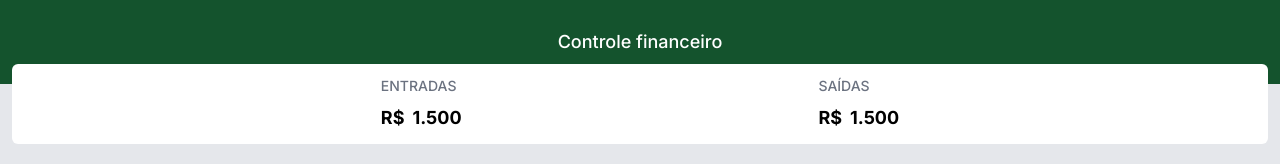
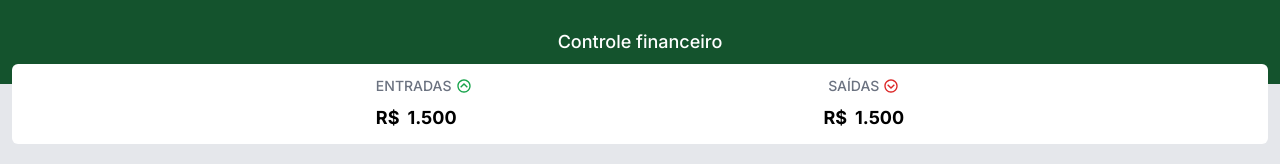
Before and after one commit to Alice-Lira/controle-financeiro, a Next.js app: page / in a window 1280 px wide. Shown: the top 164 px of the page. Built offline with nearby package versions, Linux system fonts and the light colour scheme.

Commit message:
adicionado icone de entrada e saida

```diff
--- a/src/app/components/card.js
+++ b/src/app/components/card.js
@@ -1,10 +1,17 @@
+'use client'
+import { BiChevronUpCircle } from "react-icons/bi"
+import { BiChevronDownCircle } from "react-icons/bi";
+
 export default function Card() {
     return (
         <div className="w-full absolute top-0 left-0 z-10">
             <div className="w-full absolute top-16 z-20 px-3">
                 <div className="bg-white p-3 rounded-md flex justify-evenly items-center">
                     <div className="flex flex-col">
-                        <p className="text-sm uppercase text-gray-500 font-medium">Entradas</p>
+                        <div className="flex gap-1 items-center justify-center">
+                            <p className="text-sm uppercase text-gray-500 font-medium ">Entradas</p>
+                            <BiChevronUpCircle className="text-green-600"/>
+                        </div>
                         <div className="flex gap-2 pt-2">
                             <span className="font-bold text-lg">R$</span>
                             <span className="font-bold text-lg">1.500</span>
@@ -13,7 +20,11 @@ export default function Card() {
                     </div>
 
                     <div className="flex flex-col ">
-                        <p className="text-sm uppercase text-gray-500 font-medium">Saídas</p>
+                        <div className="flex items-center justify-center gap-1">
+                            <p className="text-sm uppercase text-gray-500 font-medium">Saídas</p>
+                            <BiChevronDownCircle className="text-red-600"/>
+                        </div>
+
                         <div className="flex gap-2 pt-2">
                             <span className="font-bold text-lg">R$</span>
                             <span className="font-bold text-lg">1.500</span>
```
Also changed, not shown: package.json (+5 -4 lines), 1 other file (tests, documents, lock files or other folders).
